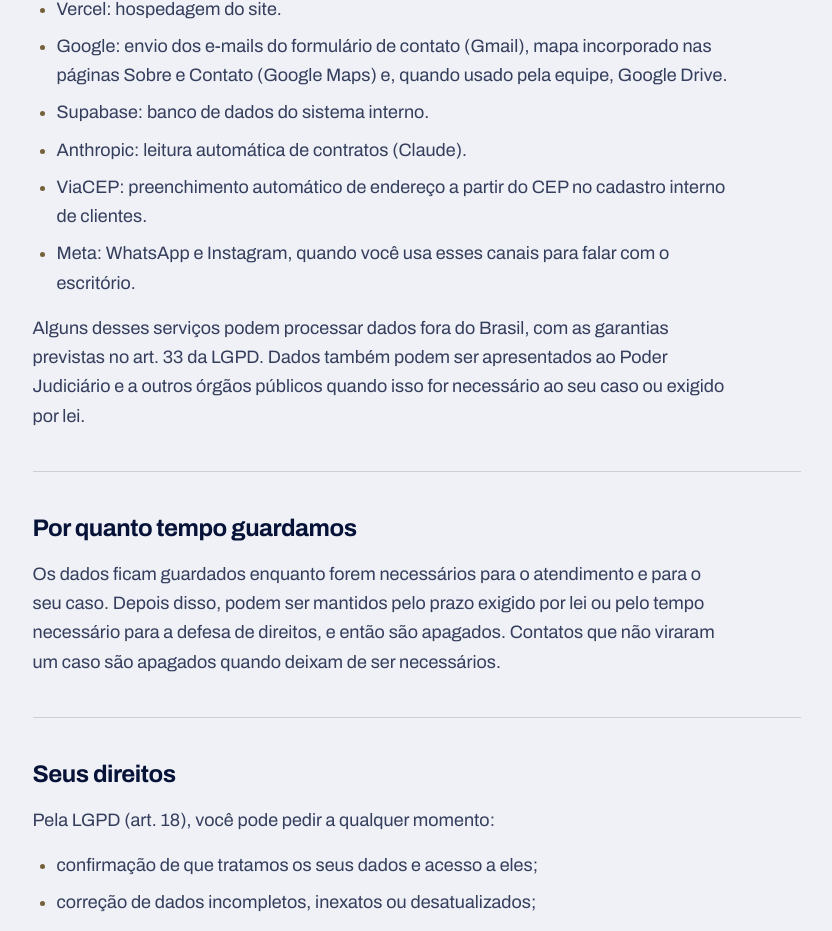
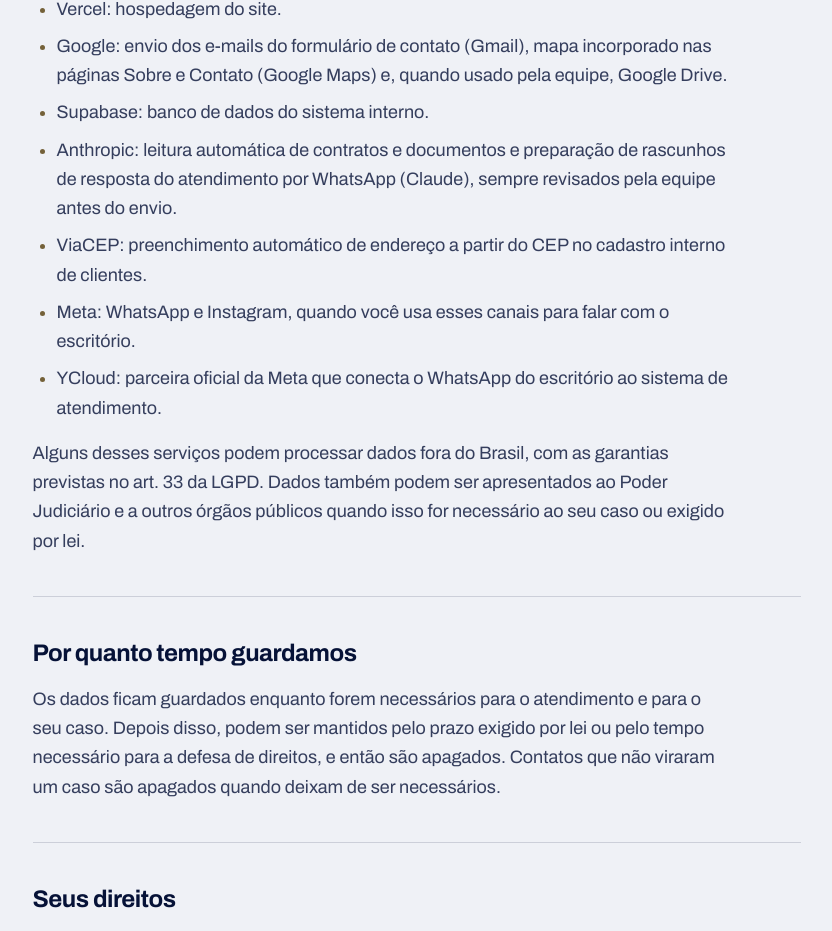
Before and after one commit to LuisFelipe210/ian-granja, a React (Vite) app: page /privacidade in a window 1280 px wide. Shown: the part 2970-3901 px from the top of the page, without its empty margins (216-1048 px from the left). Built offline with nearby package versions, Linux system fonts and the light colour scheme.

Commit message:
docs(privacidade): inclui YCloud e o uso do Claude no atendimento por WhatsApp entre os operadores

```diff
--- a/src/pages/Privacidade.tsx
+++ b/src/pages/Privacidade.tsx
@@ -172,9 +172,10 @@ const Privacidade = () => (
                                         "Vercel: hospedagem do site.",
                                         "Google: envio dos e-mails do formulário de contato (Gmail), mapa incorporado nas páginas Sobre e Contato (Google Maps) e, quando usado pela equipe, Google Drive.",
                                         "Supabase: banco de dados do sistema interno.",
-                                        "Anthropic: leitura automática de contratos (Claude).",
+                                        "Anthropic: leitura automática de contratos e documentos e preparação de rascunhos de resposta do atendimento por WhatsApp (Claude), sempre revisados pela equipe antes do envio.",
                                         "ViaCEP: preenchimento automático de endereço a partir do CEP no cadastro interno de clientes.",
                                         "Meta: WhatsApp e Instagram, quando você usa esses canais para falar com o escritório.",
+                                        "YCloud: parceira oficial da Meta que conecta o WhatsApp do escritório ao sistema de atendimento.",
                                     ]}
                                 />
                                 <p>
```
